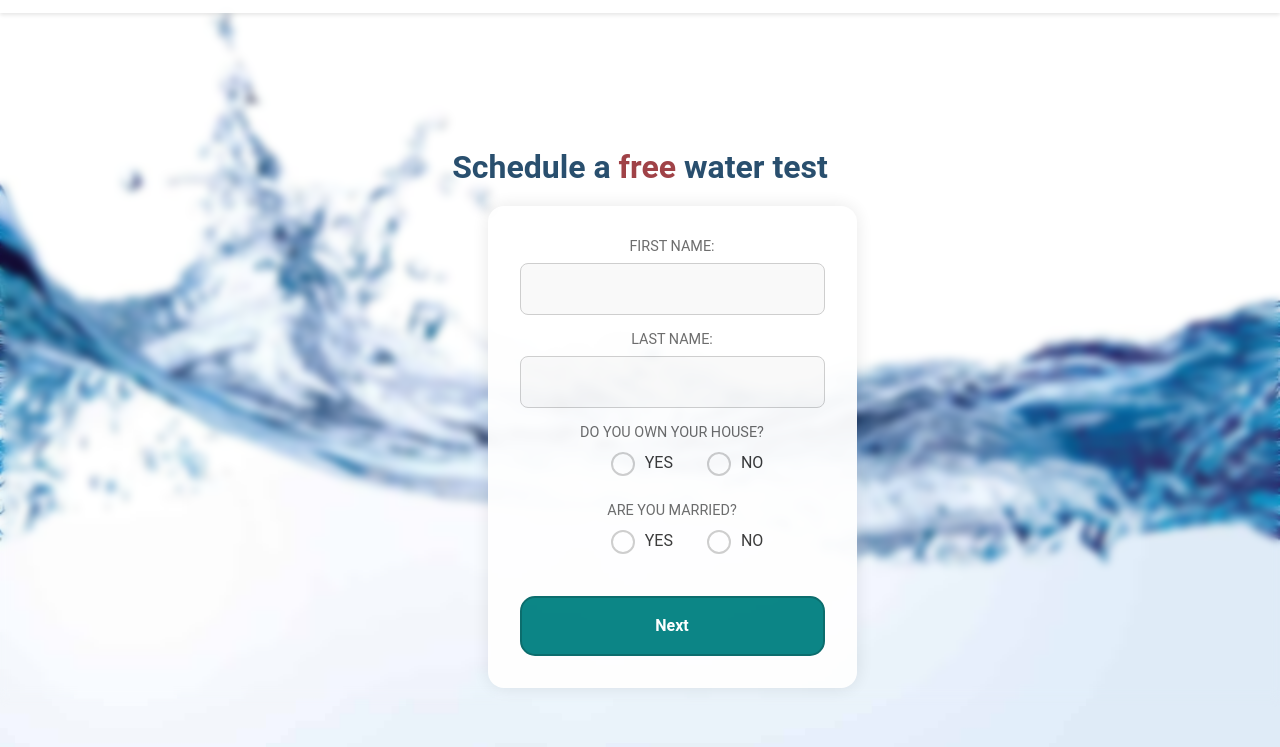
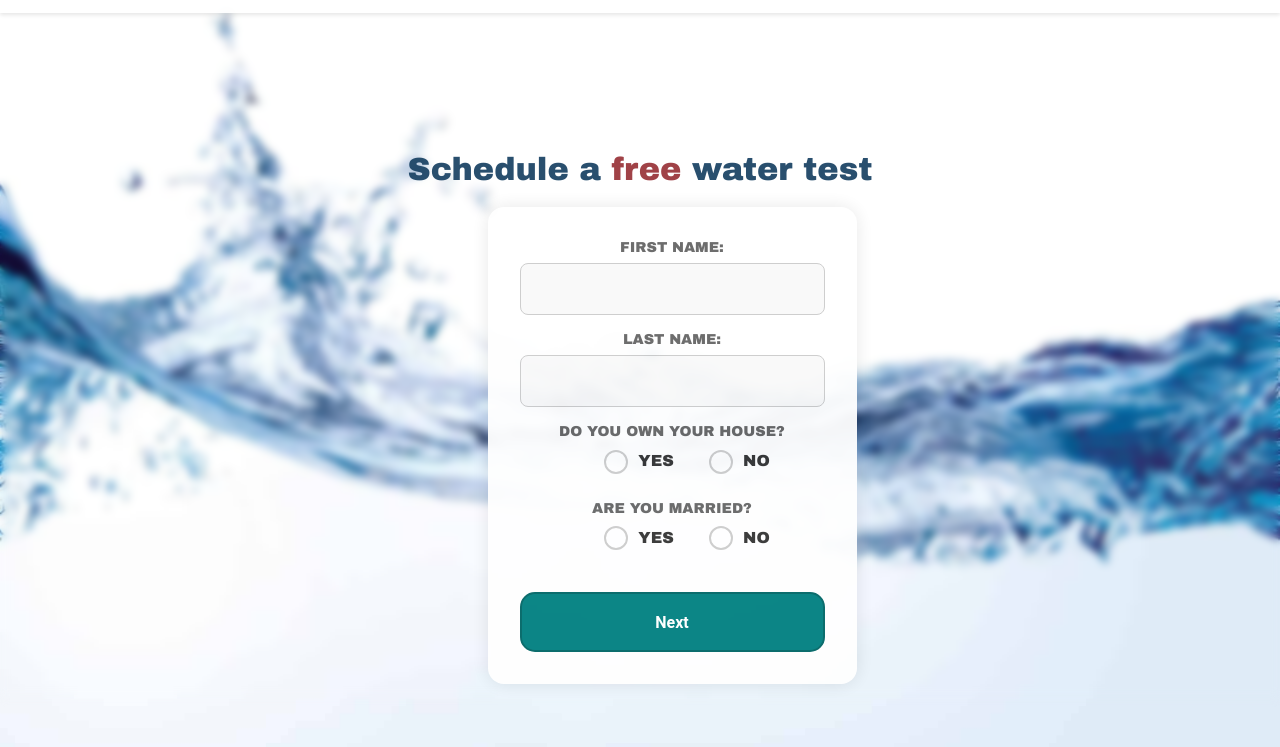
Before and after one commit to jonathanhollingback/Moorewatertest, a plain HTML site: page index.html in a window 1280 px wide. Shown: the part 55-802 px from the top of the page. Drawn offline with Linux system fonts and the light colour scheme.

Commit message:
Update styles.css

```diff
--- a/styles.css
+++ b/styles.css
@@ -1,6 +1,6 @@
 /* Global styles */
 body {
-    font-family: 'Roboto', sans-serif;
+    font-family: 'Arial Black', sans-serif;
     color: #333333; /* Dark gray text */
     margin: 0;
     padding: 0;
```
